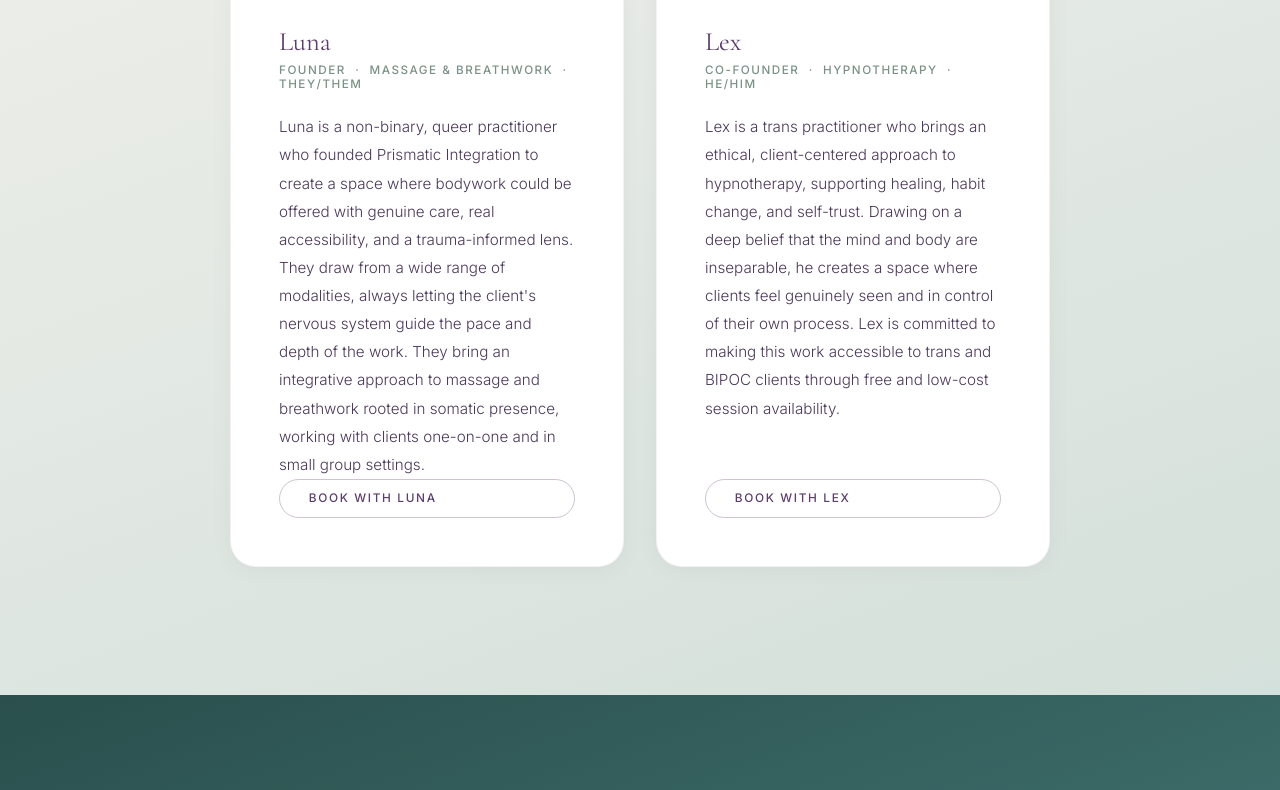
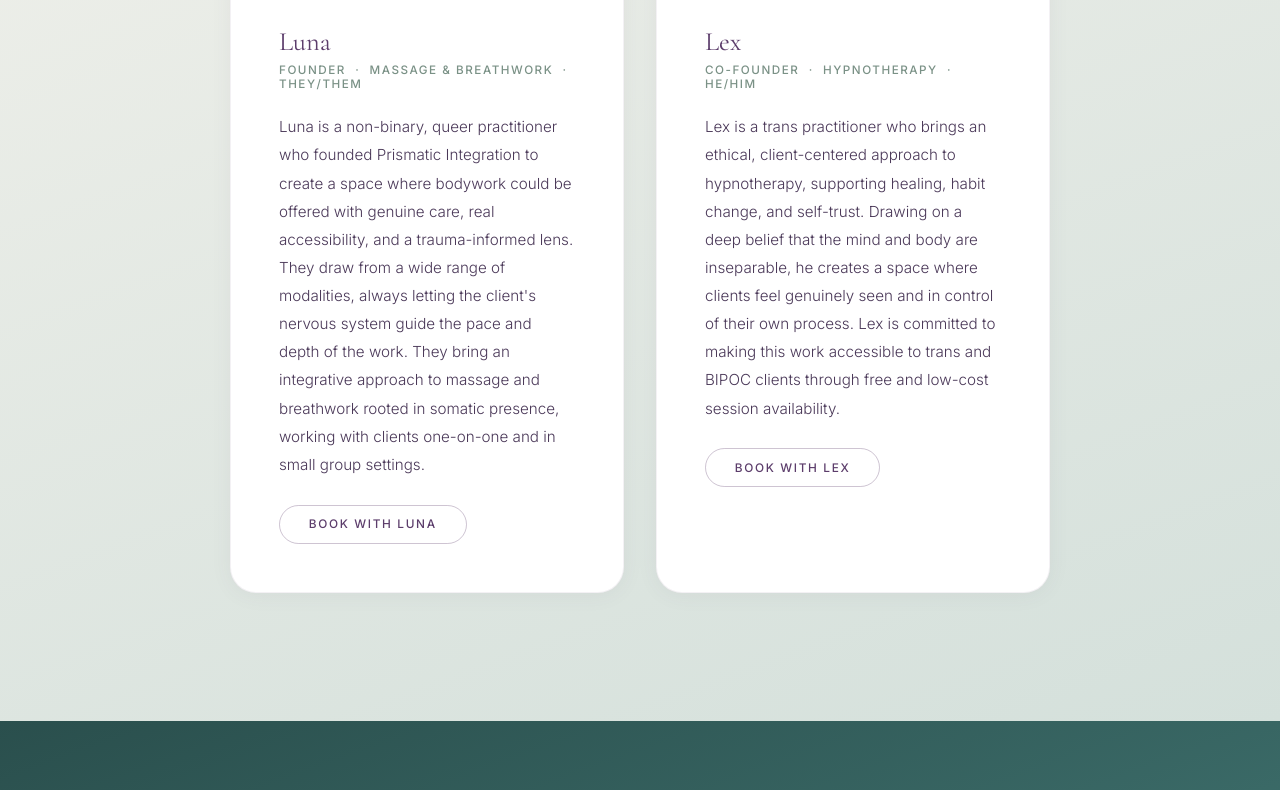
Before and after one commit to LunaVolcan/prismatic-integration-site, a plain HTML site: page index.html in a window 1280 px wide. Shown: the part 5406-6196 px from the top of the page. Drawn offline with nearby package versions, Linux system fonts and the light colour scheme.

Commit message:
Revert book button to original styling

```diff
--- a/index.html
+++ b/index.html
@@ -321,7 +321,6 @@
       border-radius: 26px; padding: 3rem;
       border: 1px solid rgba(92,61,107,0.07);
       box-shadow: 0 2px 22px rgba(92,61,107,0.06);
-      display: flex; flex-direction: column;
     }
 
     .prac-photo {
@@ -389,8 +388,7 @@
 
     .prac-book {
       display: inline-block;
-      margin-top: auto;
-      padding-top: 1.6rem;
+      margin-top: 1.6rem;
       padding: 0.72rem 1.8rem;
       border-radius: 50px;
       border: 1px solid rgba(92,61,107,0.3);
```
